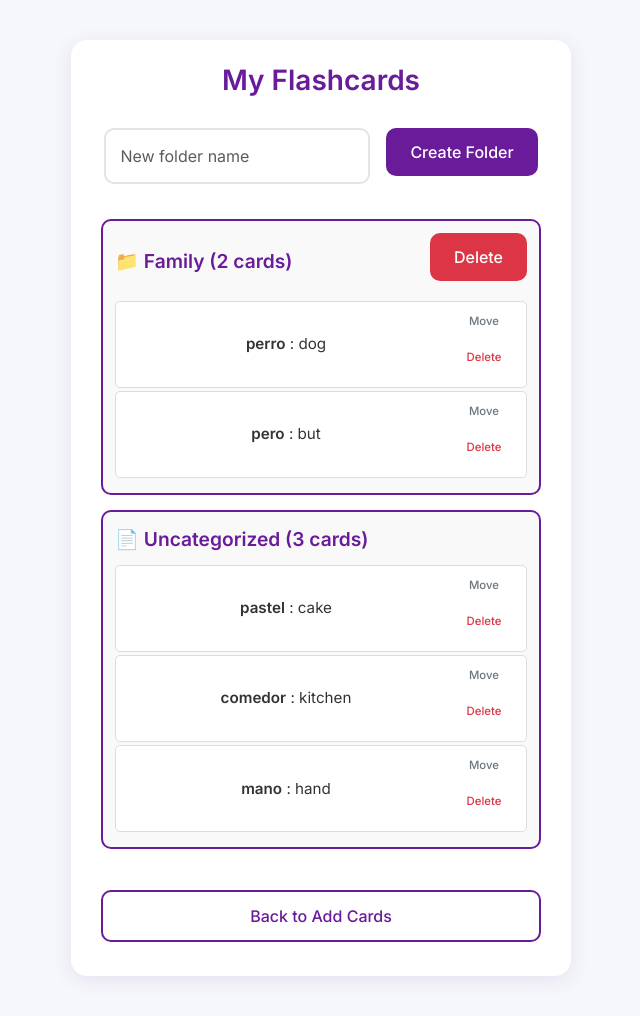
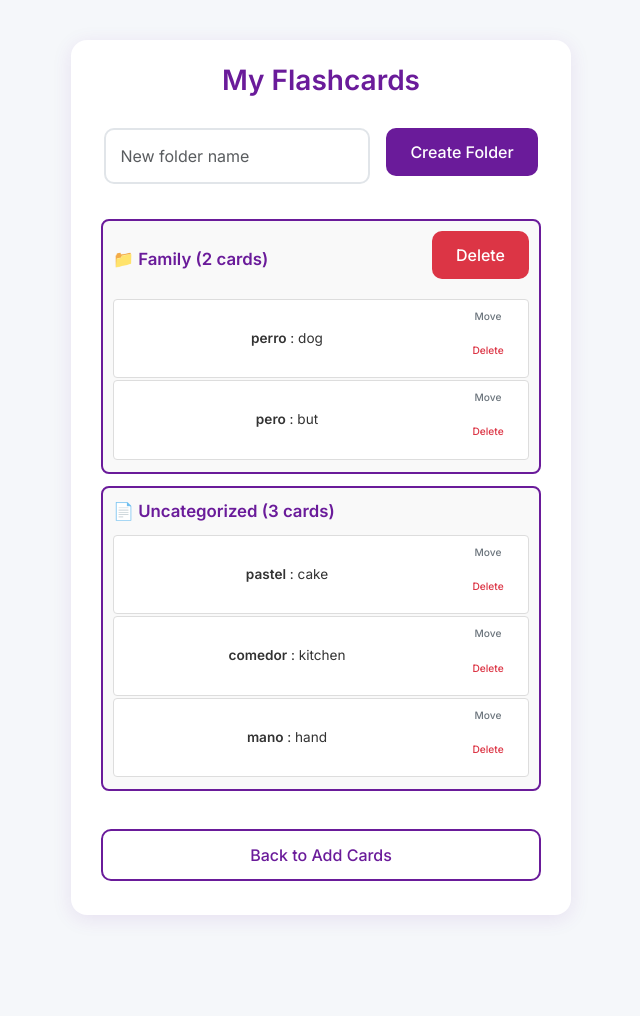
Before and after one commit to senakathy/FlashcardApp, a Flask app: page /my-flashcards in a window 1280 px wide. Shown: the whole page, without its empty margins (319-959 px from the left). After the commit the page ends 918 px from the top, so only its background shows below. Run offline with Flask 3, Linux system fonts and the light colour scheme.

Commit message:
Make flashcard elements more size appropriate
Adjusted CSS styles in `my-flashcards.html` to reduce the size of folder sections, folder names, and flashcard items by decreasing margins, padding, and font sizes.

Replit-Commit-Author: Agent
Replit-Commit-Session-Id: 113bc2d9-a300-48e6-b037-9d6611f57268
Replit-Commit-Checkpoint-Type: full_checkpoint
Replit-Commit-Screenshot-Url: https://storage.googleapis.com/screenshot-production-us-central1/344f60af-72fa-46d7-afe4-e6e8d1e00bbd/113bc2d9-a300-48e6-b037-9d6611f57268/NckK9EF

```diff
--- a/templates/my-flashcards.html
+++ b/templates/my-flashcards.html
@@ -8,10 +8,10 @@
     <link rel="stylesheet" href="{{ url_for('static', filename='kpop-simple.css') }}">
     <style>
         .folder-section {
-            margin: 15px 0;
-            padding: 12px;
+            margin: 12px 0;
+            padding: 10px;
             border: 2px solid #6a1b9a;
-            border-radius: 10px;
+            border-radius: 8px;
             background: #f9f9f9;
         }
         .folder-header {
@@ -23,24 +23,24 @@
         .folder-name {
             color: #6a1b9a;
             font-weight: bold;
-            font-size: 1.2em;
+            font-size: 1.05em;
         }
         .flashcard-item {
             display: flex;
             justify-content: space-between;
             align-items: center;
-            padding: 8px 12px;
-            margin: 3px 0;
+            padding: 6px 10px;
+            margin: 2px 0;
             background: white;
             border: 1px solid #ddd;
-            border-radius: 5px;
+            border-radius: 4px;
             cursor: move;
             transition: all 0.2s;
-            font-size: 0.95em;
+            font-size: 0.85em;
         }
         .flashcard-content {
             flex: 1;
-            margin-right: 10px;
+            margin-right: 8px;
         }
         .flashcard-item:hover {
             box-shadow: 0 2px 8px rgba(106, 27, 154, 0.2);
```
